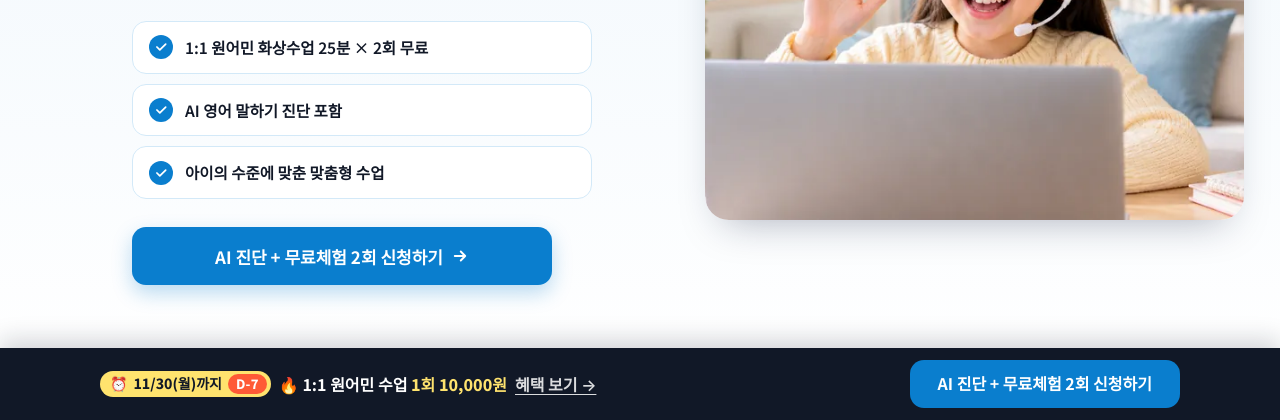
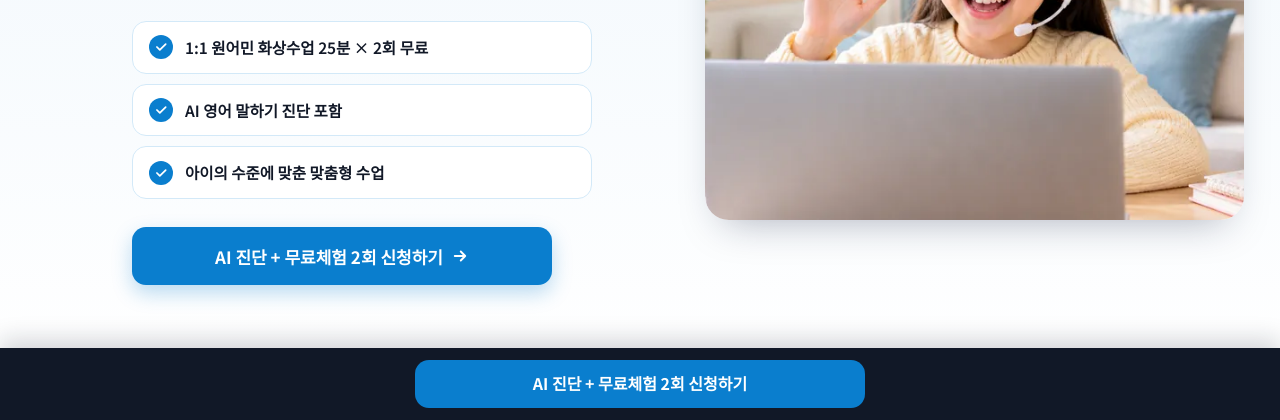
Before and after one commit to EC-EJ/englishchatter-landing, a plain HTML site: page index.html in a window 1280 px wide. Shown: the part 380-800 px from the top of the page. Drawn offline with Linux system fonts and the light colour scheme.

Commit message:
Update index.html

```diff
--- a/index.html
+++ b/index.html
@@ -811,9 +811,15 @@ j=d.createElement(s),dl=l!='dataLayer'?'&l='+l:'';j.async=true;j.src=
 
 <!-- 하단 고정 바: 2주 프로모션 안내 + 무료체험 신청 (스크롤해도 항상 보임) -->
 <div class="sticky" id="sticky-cta">
-  <div class="dock-in">
-    <a href="#price" class="dock-promo" id="dock-promo" data-promo="bottom_dock" hidden></a>
-    <a href="https://calendly.com/englishchatter-trial/30min" target="_blank" rel="noopener noreferrer" class="cta js-cta" data-cta="sticky_mobile">AI 진단 + 무료체험 2회 신청하기</a>
+   <div class="dock-in" style="display:flex; justify-content:center;">
+    <a href="https://calendly.com/englishchatter-trial/30min"
+       target="_blank"
+       rel="noopener noreferrer"
+       class="cta js-cta"
+       data-cta="sticky_mobile"
+       style="width:100%; max-width:450px; box-sizing:border-box; padding-left:28px; padding-right:28px;">
+       AI 진단 + 무료체험 2회 신청하기
+    </a>
   </div>
 </div>
 
```
